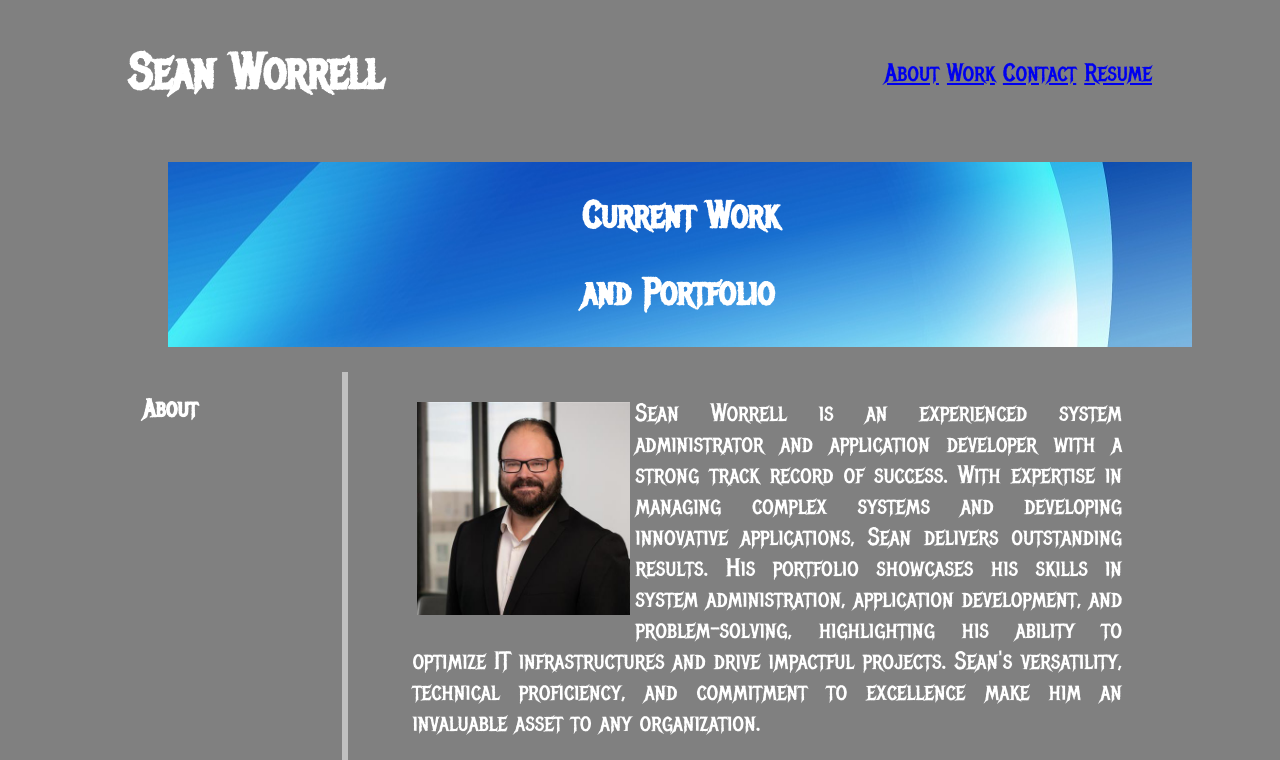
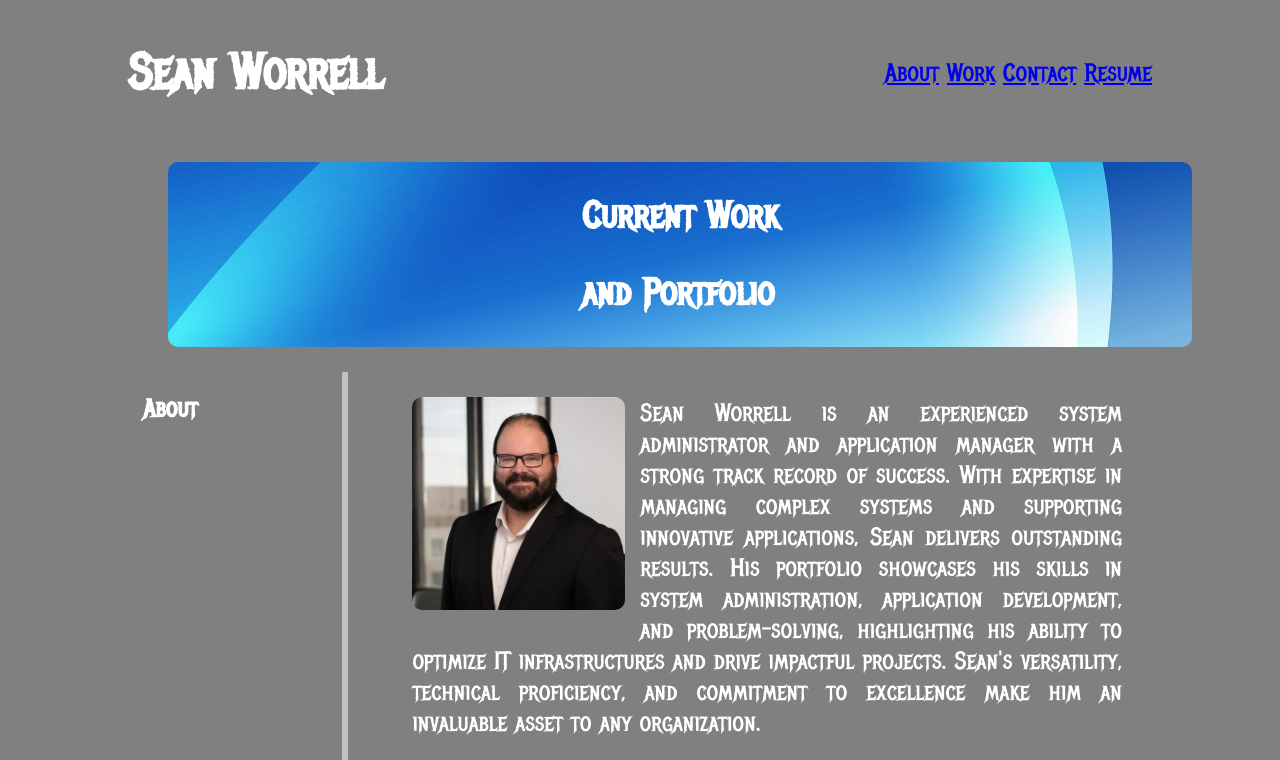
Before and after one commit to shutterspeed1000/Sean-Portfolio, a plain HTML site: page index.html in a window 1280 px wide. Shown: the top 760 px of the page. Drawn offline with Linux system fonts and the light colour scheme; a web font is replaced by a local one.

Commit message:
Images styled

```diff
--- a/assets/css/style.css
+++ b/assets/css/style.css
@@ -39,6 +39,8 @@ header {
   align-content: center;
   flex-grow: 1;
   display: flex;
+  border-radius: 10px;
+
 }
 
 
@@ -65,7 +67,17 @@ body {
   background-image: url("../images/Cropped.jpg");
   float: left;
   width: 30%;
-  margin: 5px;
+  border-radius: 10px;
+  margin: 0 15px 15px 0;
+  background-size: 100%;
+  background-repeat: no-repeat;
+  background-position: center;
+  flex-grow: 1;
+  display: flex;
+  justify-content: center;
+  align-content: center;
+  flex-basis: 100%;
+  max-height: 450px;
 }
 
 p {
@@ -105,6 +117,7 @@ section h4 {
   display: flex;
   justify-content: center;
   flex-wrap: wrap;
+
 }
 
 .a {
@@ -116,6 +129,7 @@ section h4 {
   background-size: 150%;
   margin: 0.5em;
   font-size: 15px;
+  border-radius: 10px;
 }
 
 .mainproj {
--- a/index.html
+++ b/index.html
@@ -46,9 +46,8 @@
 
       <img class="headshot" src="./assets/images/Cropped.jpg" alt="Sean Worrell" class="float-left">
 
-
-        Sean Worrell is an experienced system administrator and application developer with a strong
-        track record of success. With expertise in managing complex systems and developing innovative applications, Sean
+        Sean Worrell is an experienced system administrator and application manager with a strong
+        track record of success. With expertise in managing complex systems and supporting innovative applications, Sean
         delivers outstanding results. His portfolio showcases his skills in system administration, application
         development, and problem-solving, highlighting his ability to optimize IT infrastructures and drive impactful
         projects. Sean's versatility, technical proficiency, and commitment to excellence make him an invaluable asset
```
